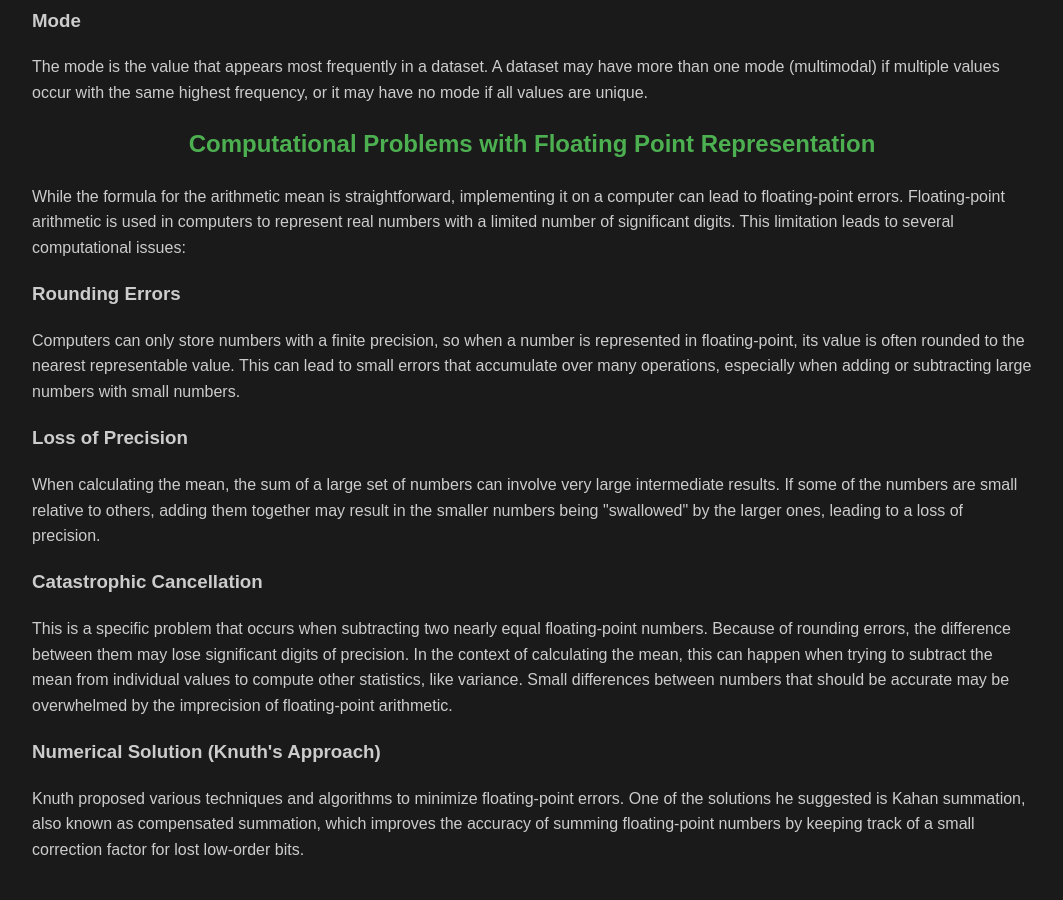
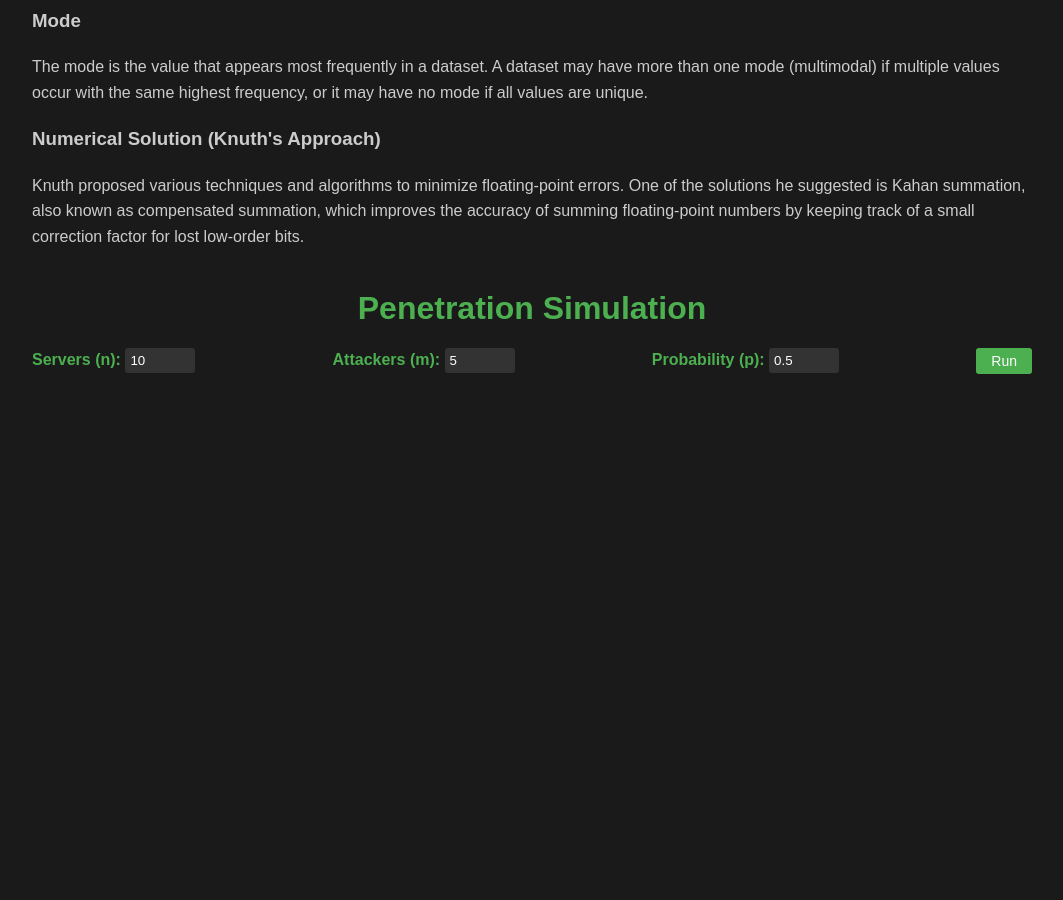
Before and after one commit to AchilleLauro/statistics2024, a plain HTML site: page index.html in a window 1280 px wide. Shown: the part 940-1840 px from the top of the page, without its empty margins (108-1171 px from the left). After the commit the page ends 1722 px from the top, so only its background shows below. Drawn offline with nearby package versions, Linux system fonts and the light colour scheme.

Commit message:
Update index.html

```diff
--- a/index.html
+++ b/index.html
@@ -38,21 +38,6 @@
         <h3>Mode</h3>
         <p>The mode is the value that appears most frequently in a dataset. A dataset may have more than one mode (multimodal) if multiple values occur with the same highest frequency, or it may have no mode if all values are unique.</p>
 
-        <section>
-            <h1>Computational Problems with Floating Point Representation</h1>
-
-            <p>While the formula for the arithmetic mean is straightforward, implementing it on a computer can lead to floating-point errors. Floating-point arithmetic is used in computers to represent real numbers with a limited number of significant digits. This limitation leads to several computational issues:</p>
-
-            <h3>Rounding Errors</h3>
-            <p>Computers can only store numbers with a finite precision, so when a number is represented in floating-point, its value is often rounded to the nearest representable value. This can lead to small errors that accumulate over many operations, especially when adding or subtracting large numbers with small numbers.</p>
-
-            <h3>Loss of Precision</h3>
-            <p>When calculating the mean, the sum of a large set of numbers can involve very large intermediate results. If some of the numbers are small relative to others, adding them together may result in the smaller numbers being "swallowed" by the larger ones, leading to a loss of precision.</p>
-
-            <h3>Catastrophic Cancellation</h3>
-            <p>This is a specific problem that occurs when subtracting two nearly equal floating-point numbers. Because of rounding errors, the difference between them may lose significant digits of precision. In the context of calculating the mean, this can happen when trying to subtract the mean from individual values to compute other statistics, like variance. Small differences between numbers that should be accurate may be overwhelmed by the imprecision of floating-point arithmetic.</p>
-        </section>
-
         <h3>Numerical Solution (Knuth's Approach)</h3>
         <p>Knuth proposed various techniques and algorithms to minimize floating-point errors. One of the solutions he suggested is Kahan summation, also known as compensated summation, which improves the accuracy of summing floating-point numbers by keeping track of a small correction factor for lost low-order bits.</p>
 
```
